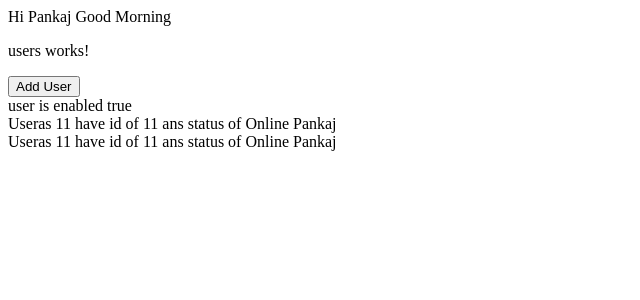
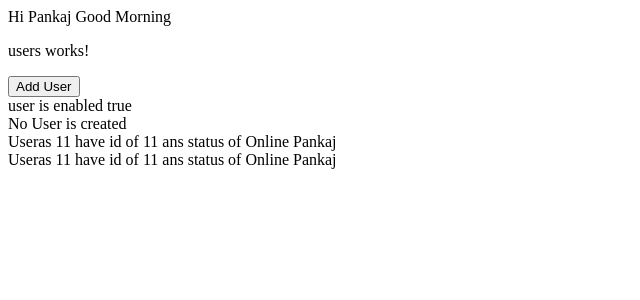
Before and after one commit to kabira11/Angular_Learning, an Angular app in the folder my-angualr-app/: page / in a window 1280 px wide. Shown: the top 300 px of the page, without its empty margins (0-640 px from the left). Built offline with nearby package versions, Linux system fonts and the light colour scheme.

Commit message:
Event Binding in Angular handle click event

```diff
--- a/my-angualr-app/src/app/users/users.component.html
+++ b/my-angualr-app/src/app/users/users.component.html
@@ -1,5 +1,6 @@
 <p>users works!</p>
-<button class="btn btn-primary" [disabled]="!allowNewUser">Add User</button>
+<button class="btn btn-primary" [disabled]="!allowNewUser" (click) = "changeUserCreatedStatus()">Add User</button>
 <div>user is enabled {{ allowNewUser }}</div>
+<div>{{ userCreatedStatus }}</div>
 <app-user></app-user>
 <app-user></app-user>
--- a/my-angualr-app/src/app/users/users.component.ts
+++ b/my-angualr-app/src/app/users/users.component.ts
@@ -11,6 +11,7 @@
 export class UsersComponent {
 
   allowNewUser = false;
+  userCreatedStatus = 'No User is created'
 
   constructor() {
     //added this check property binding
@@ -20,4 +21,8 @@
     },3000)
   }
 
+  changeUserCreatedStatus () {
+    this.userCreatedStatus = 'user is created'
+  }
+
 }
```
